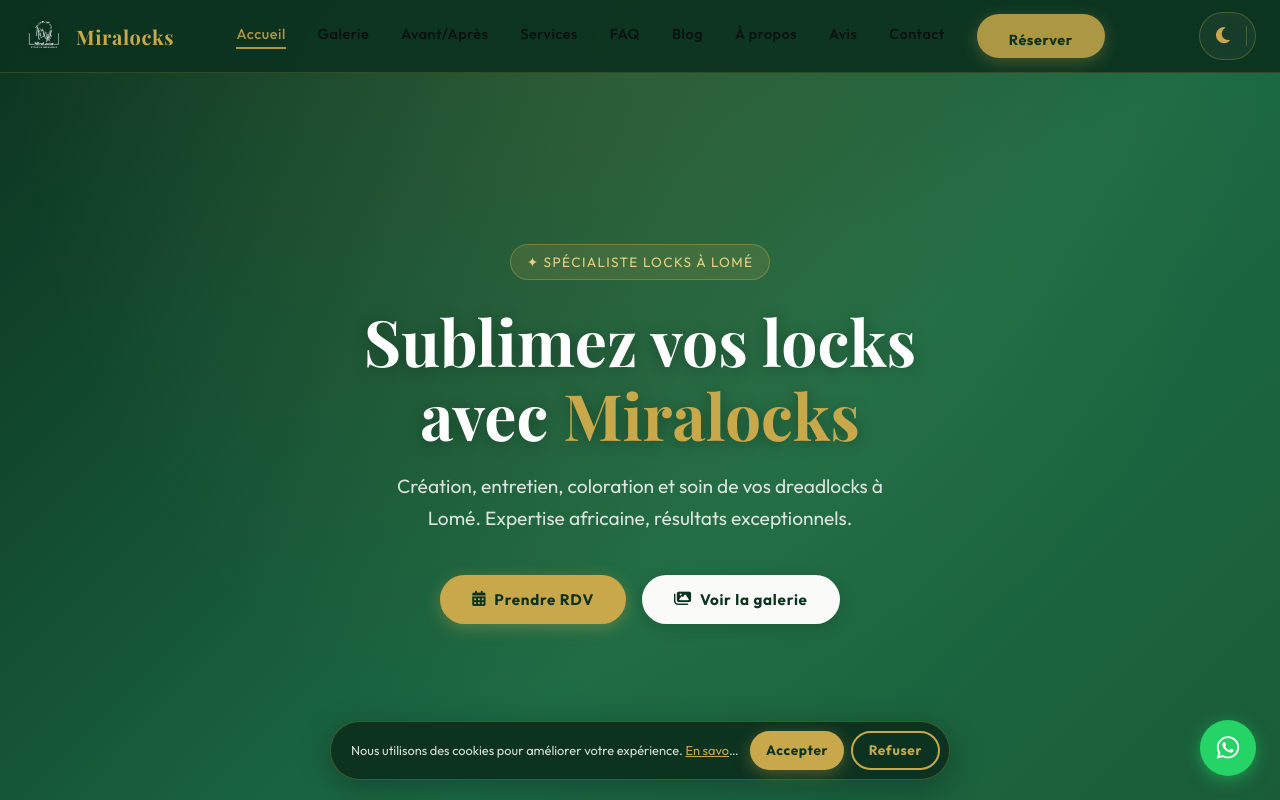
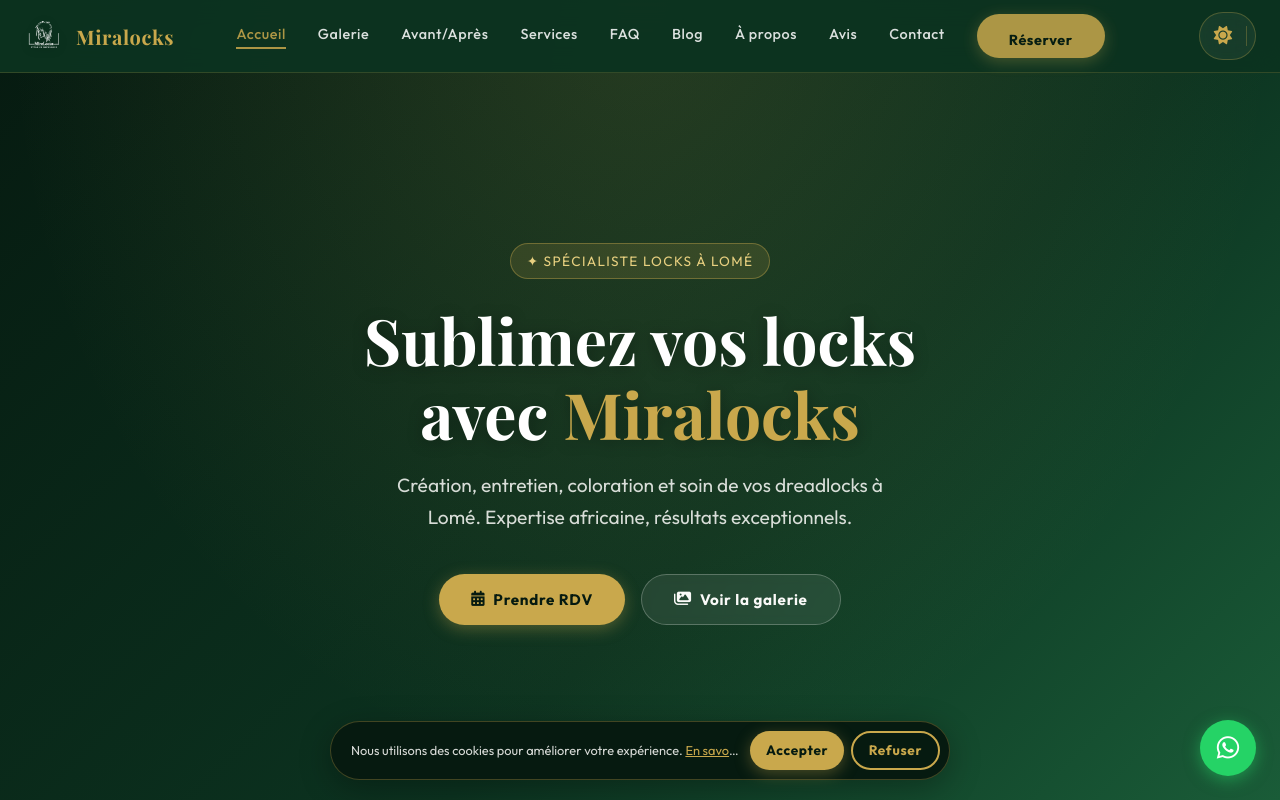
Before and after one commit to geoffroy-hub/mira-locks, a plain HTML site: page index.html in a window 1280 px wide. Both pictures are taken after a click on the button "Changer le thème". Shown: the top 800 px of the page. Drawn offline with nearby package versions, Linux system fonts and the light colour scheme.

Commit message:
Add files via upload

```diff
--- a/js/main.js
+++ b/js/main.js
@@ -384,11 +384,37 @@
   });
 }
 
-// Theme initialization logic
-(function () {
-  const theme = localStorage.getItem('Miralocks_theme') || 'light';
-  document.documentElement.dataset.theme = theme;
-})();
+// ── Theme ────────────────────────────────────────────────────────
+// Injection rapide déjà faite dans le <head> de chaque page HTML.
+// Ici on branche le bouton toggle et on met à jour l'icône.
+function initTheme() {
+  const toggleBtn = document.getElementById('theme-toggle');
+  const html = document.documentElement;
+
+  const updateIcon = (theme) => {
+    if (!toggleBtn) return;
+    const icon = toggleBtn.querySelector('i');
+    if (!icon) return;
+    if (theme === 'dark') {
+      icon.className = 'fas fa-sun';
+    } else {
+      icon.className = 'fas fa-moon';
+    }
+  };
+
+  // Synchroniser l'icône avec le thème actuel
+  updateIcon(html.dataset.theme || 'light');
+
+  if (toggleBtn) {
+    toggleBtn.addEventListener('click', () => {
+      const newTheme = html.dataset.theme === 'dark' ? 'light' : 'dark';
+      html.dataset.theme = newTheme;
+      localStorage.setItem('Miralocks_theme', newTheme);
+      updateIcon(newTheme);
+    });
+  }
+}
+document.addEventListener('DOMContentLoaded', initTheme);
 
 // ── Accès Admin secret ────────────────────────────────────────────
 // Desktop  : Ctrl + Shift + A
```
Also changed, not shown: admin.html (+1 -1 lines).
